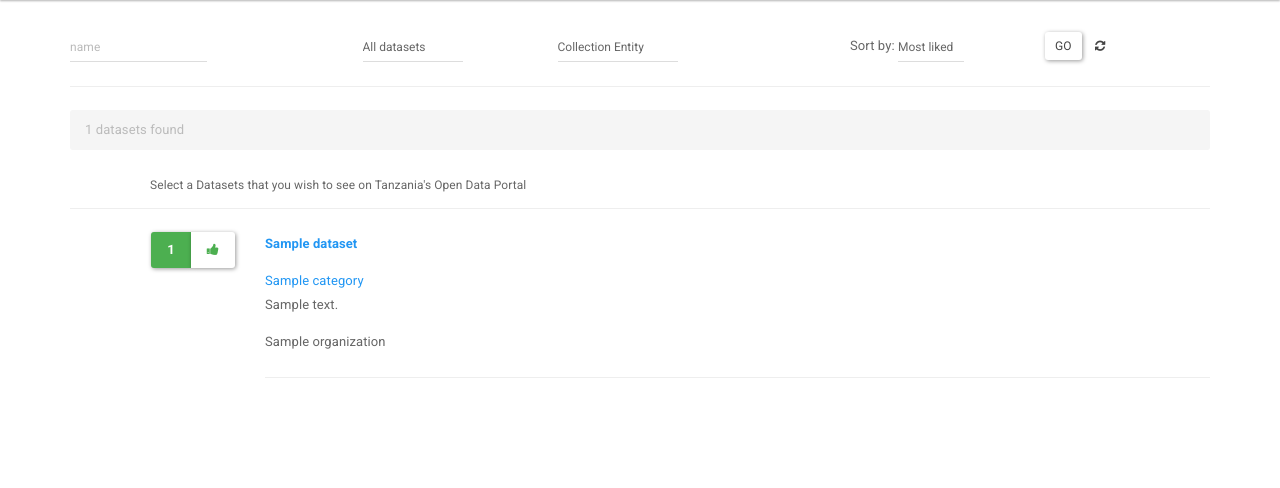
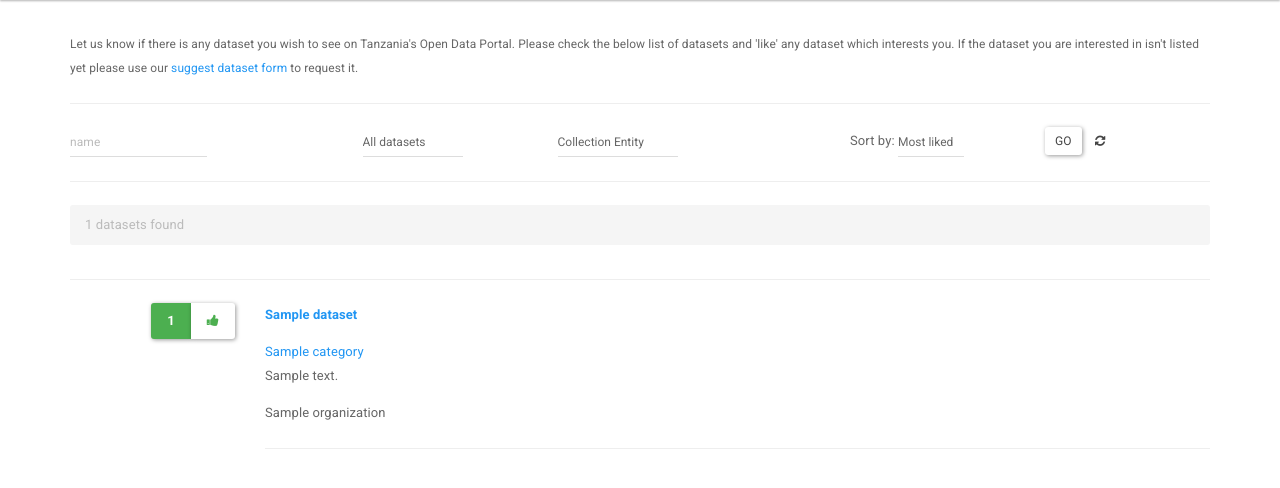
Before and after one commit to WorldBank-Transport/suggestdataset, a Django app: template datasets/templates/datasets/dataset_list.html in a window 1280 px wide. Shown: the part 64-552 px from the top of the page. Run offline with Django 3.2, Linux system fonts and the light colour scheme; tables that the repository leaves empty hold one stand-in row (values such as "Sample post"); the template is opened without the code that fills it: values that come from a table or form of the project are taken from there, most other values are stand-ins (such as "Sample title", 1, 10 or a date in 2020); parts of the project's set-up code (start-up, migrations or seed data) failed here and were passed over; some libraries are stand-ins or nearby versions.

Commit message:
update some descriptive texts

```diff
--- a/datasets/templates/datasets/dataset_detail.html
+++ b/datasets/templates/datasets/dataset_detail.html
@@ -46,8 +46,8 @@
 
             <hr>
             <div class="well text-muted">
-                <label><strong>{% trans "Index timestamp" %}</strong></label>: {{ dataset.date_created }}<br>
-                <label><strong>{% trans "Index last modified" %}</strong></label>: {{ dataset.date_updated }}
+                <label><strong>{% trans "Timestamp" %}</strong></label>: {{ dataset.date_created }}<br>
+                <label><strong>{% trans "Last modified" %}</strong></label>: {{ dataset.date_updated }}
             </div>
         </div>
 
--- a/datasets/templates/datasets/dataset_list.html
+++ b/datasets/templates/datasets/dataset_list.html
@@ -11,6 +11,17 @@
           {% blocktrans with datasets_count=datasets.count %} {{ datasets_count }} datasets found{% endblocktrans %}
         </li>
     </ol>
+{% endblock %}
+
+{% block page_title %}
+    <small class="">
+        {% blocktrans %}
+            Let us know if there is any dataset you wish to see on Tanzania's Open Data Portal.
+            Please check the below list of datasets and 'like' any dataset which interests you.
+            If the dataset you are interested in isn't listed yet please use our <a href="http://opendata.go.tz/feedback" target="_blank">suggest dataset form</a> to request it.
+        {% endblocktrans %}
+    </small>
+    <hr>
 {% endblock %}
 
 {% block page_header %}
@@ -54,10 +65,6 @@
     <hr>
 {% endblock %}
 
-{% block page_title %}
-    <small class="list-title">{% trans "Select a Datasets that you wish to see on Tanzania's Open Data Portal" %}</small>
-{% endblock %}
-
 {% block content %}
     {% paginate 20 datasets %}
     {% for dataset in datasets %}
--- a/templates/layout.html
+++ b/templates/layout.html
@@ -8,9 +8,9 @@
     <div class="container" id="content-wrapper">
 
         <div class="page-header">
+            {% block page_title %}{% endblock %}
             {% block page_header %}{% endblock %}
             {% block breadcumb %}{% endblock %}
-            {% block page_title %}{% endblock %}
         </div>
         <div class="content">
             {% block messages %}
```
Also changed, not shown: locale/sw/LC_MESSAGES/django.po, 1 other file.
